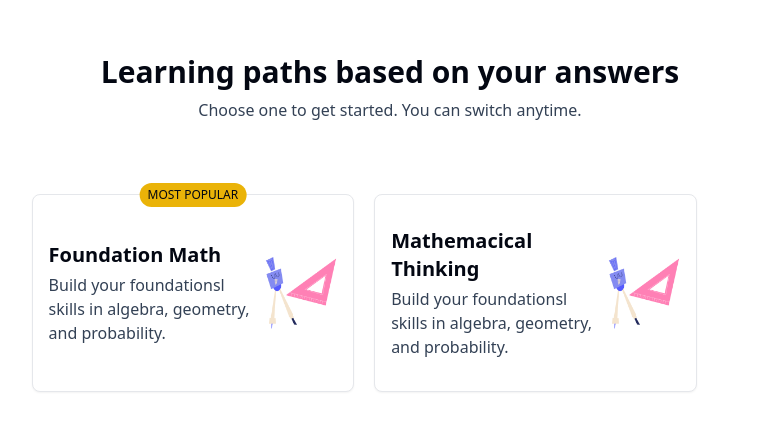
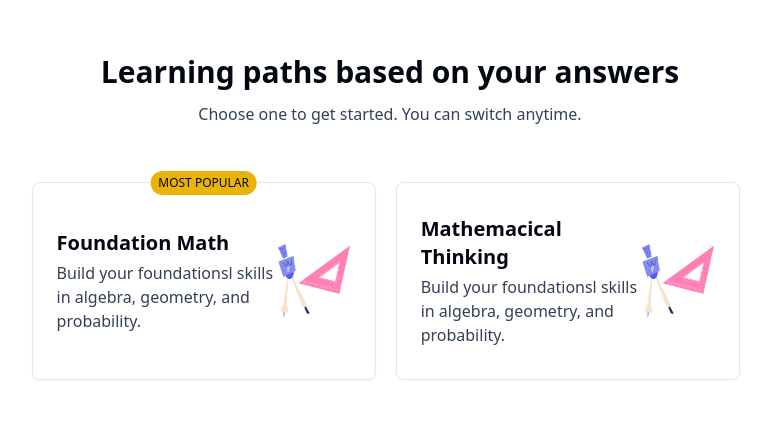
Before and after one commit to Natty-7r/Assignment-, a React (Vite) app: page /learning-path in a window 1280 px wide. Shown: the part 162-592 px from the top of the page, without its empty margins (250-1021 px from the left). Built offline with nearby package versions, Linux system fonts and the light colour scheme; a web font is replaced by a local one; what mathjax3-react would draw is missing.

Commit message:
style: update math math level card ui

```diff
--- a/src/components/card/learning-path-card.tsx
+++ b/src/components/card/learning-path-card.tsx
@@ -13,7 +13,7 @@ const LearnPathCard = ({
   return (
     <Card
       className={cn(
-        "relative flex w-full lg:w-[45%]  items-center p-4  lg:px-4 lg:py-8 hover:shadow-lg",
+        "relative flex w-full lg:w-[48%]  items-center p-4  lg:px-6 lg:py-8 hover:shadow-lg",
         id && id == selctedId && "border-yellow-600 shadow-lg"
       )}
       onClick={() => clickHandler(id)}
--- a/src/components/header/form-header.tsx
+++ b/src/components/header/form-header.tsx
@@ -7,7 +7,7 @@ const FormHeader = ({
 }: FormHeaderProps) => {
   return (
     <header className={cn("text-center my-4 sm:my-8 lg:my-6 ", className)}>
-      <h1 className=" first-letter:uppercase font-bold  md:mb-2  text-xl md:text-3xl">
+      <h1 className=" first-letter:uppercase font-bold  md:mb-2 xl:mb-3  text-xl md:text-3xl">
         {headerText}
       </h1>
       <h4 className="first-letter:uppercase text-slate-700 text-xs  md:text-base text-slate-600">
--- a/src/pages/learning-path.tsx
+++ b/src/pages/learning-path.tsx
@@ -31,7 +31,7 @@ const LearningPathPage = () => {
         headerText=" learning paths based on your answers"
         headerDescription="choose one to get started. You can switch anytime."
       />
-      <div className="flex gap-5 flex-col lg:flex-row my-12  lg:mx-auto lg:w-[70%]">
+      <div className="flex gap-5 flex-col lg:flex-row my-8  lg:mx-auto lg:w-[70%]">
         {learningpaths.map(
           (
             { id, headerText, headerDescription, lable, imageSrc },
```
